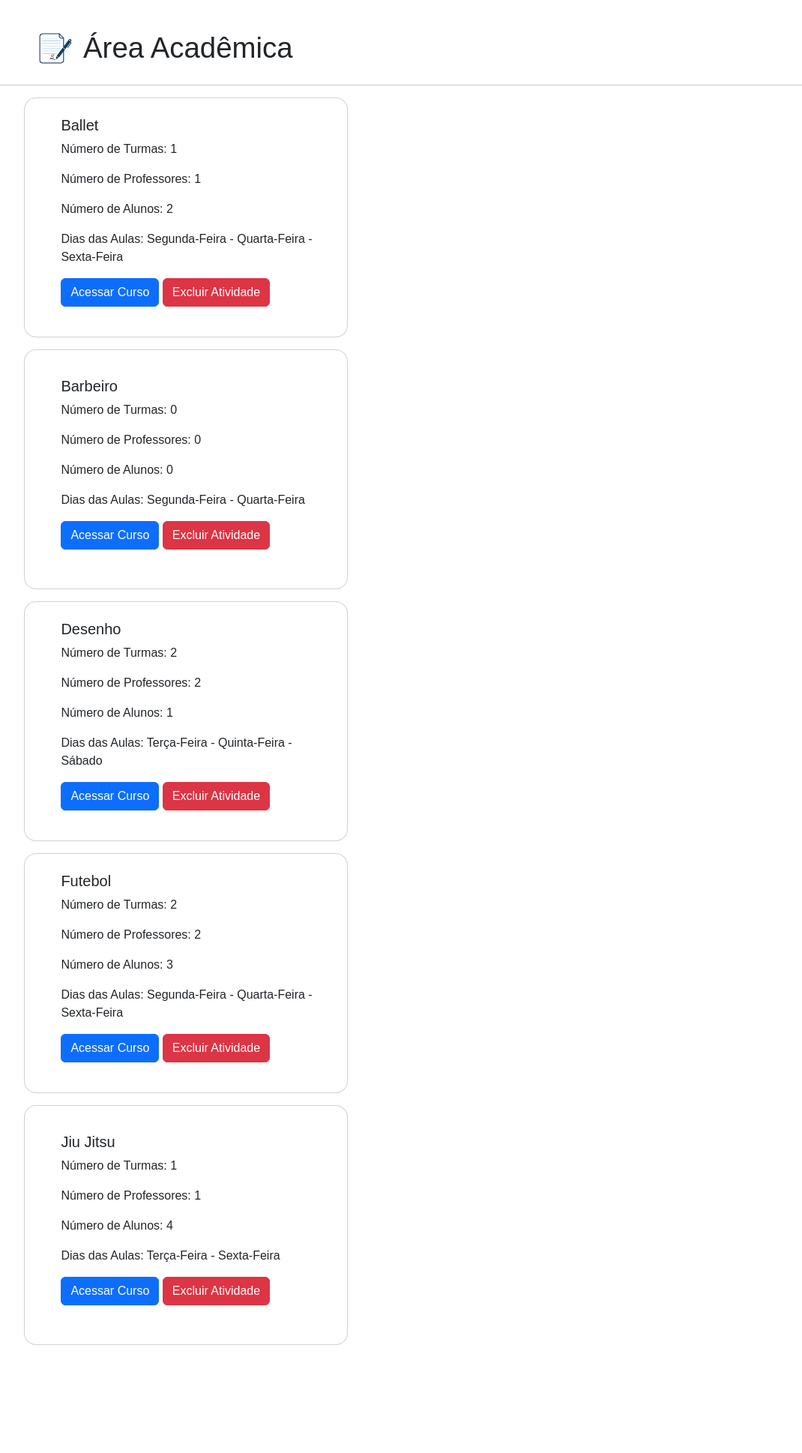
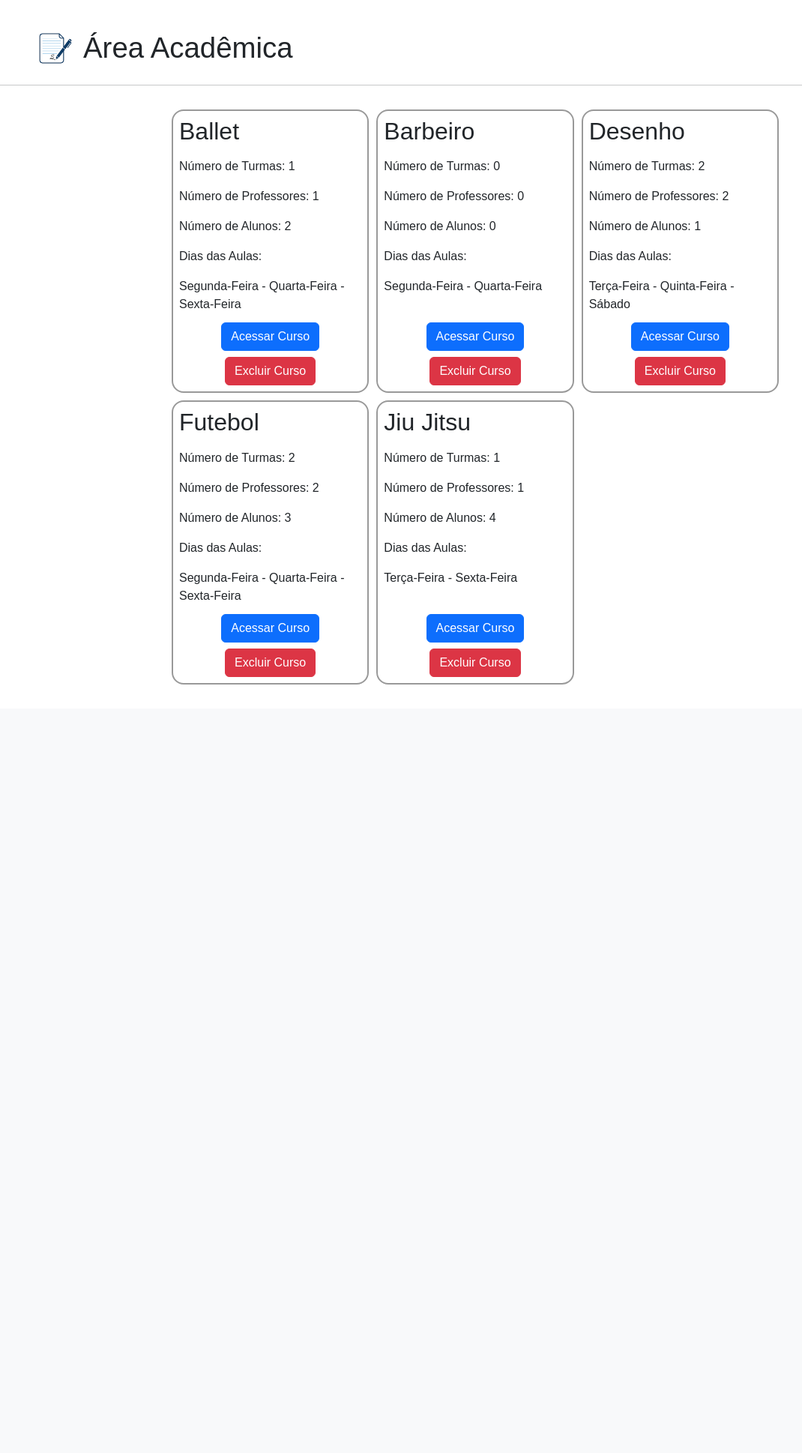
Before and after one commit to vitorcosta98/site_VerboAmar, a Flask app: page /area-academica in a window 1280 px wide. Shown: the part 126-2064 px from the top of the page at 75% size, without its empty margins (6-1076 px from the left). After the commit the page ends 1039 px from the top, so only its background shows below. Run offline with Flask 3, Linux system fonts and the light colour scheme; a user stored in the database is signed in; data comes from the database, SQL or seed files in the repository; both versions use the stored data as it was after the commit.

Commit message:
Ajuste interface (#73)
* fix: Fix nas mensagens de erro

* test: teste

* teste

* feat: Função home
Aniversariantes do dia são exibidos na tela
Função para extrair aniversariantes do dia nos bancos de dados de alunos e professores

* enhance: Atualização de arquivos
Arquivo base: Mudança do campo data_aniversario para data_nascimento
home.html: Inclui aniversários de adms
login.html: Mudança do campo data_aniversario para data_nascimento
forms: Mudança do campo data_aniversario para data_nascimento
routes: Alteração da função carregar_aniversarios para carregar os aniversários dos usuários registrados em Usuarios

* enhance: Alteração de funções
* main.css: Criação de elemento tooltip
* routes.py: alteração da função de cadastro para cadastrar usuário no banco de dados de professores, caso seja selecionado
* login.py: alteração do arquivo para exibir tooltip nos campos adm e professor
* forms.py: alteração dde data de aniversario para data de nascimento no formcriarconta

* enhance: Alteração da página home
* Alteração da imagem de aniversário
* Alteração da mensagem de aniversário de alunos, professores, adms
* Alteração da função de cadastro para cadastrar usuários que também serão professores

* enhance: página home.html
* correção para aparecer o nome todo do aniversariante
* correção para não repetir o nome do aniversariante que é adm e professor

* teste

* enhance: alteração da interface da área acadêmica
* Cards não deformam mais conforme tamanho da tela
* Atualização do arquivo main.css: criação de estilos para os cards da área de cadastro

* enhance: Inclusão de elemento na página turma
* Inclusão de elemento de exclusão no formulário de chamada

* enhance: Configuração de cards
* Configuração de tamanho de card no arquivo main.css para os cards: card-area-academica e card-pag-turmas

* enhance: Tratamento de erros
* Tratamento de erro caso a data digitada no cadastro de turmas, tanto de professores quanto de alunos
* Tratamento de erro caso privilegio não seja igual True

* alteração db e routes.py

* enhancement: Correção do estilo de título da página cad_turma.html

* enhance: Criação da página Indicadores

* enhance: Ajuste de elementos de home.html
* Elementos posicionados no meio da tela, independente do tamanho dela

* enhance: edição de grade de exibição de turmas

```diff
--- a/site_verbo_amar/static/main.css
+++ b/site_verbo_amar/static/main.css
@@ -61,52 +61,68 @@
 }
 
 #cards-cadastro {
+  max-width: 820px;
+  margin: 2em auto;
+
+  display: grid;
+  grid-template-columns: repeat(auto-fill,minmax(180px,2fr));
+  grid-gap: 10px;
+}
+
+#cards-cadastro .card{
+  border: 1px solid #999999;
+  border-radius: 2px;
+
   display: flex;
-  flex-wrap: wrap;
-  align-items: left;
-  gap: 5%;
-  margin: 0vw auto 15vw 7vw;
-  width: 50%;
-}
-#cards-cadastro .card{
-  display: flex;
-  flex-direction: column;
-  padding: 1rem 2rem 3rem 3rem;
-  margin-bottom: 1rem;
-  width: 15rem;
-  height: 15rem;
+  grid-template-rows: max-content 150px 2fr;
   align-items: center;
-  justify-content: space-between;
   border-radius: 2vh;
 }
 
-#card-area-academica {
-  display: flex;
-  flex-wrap: wrap;
-  align-items: left;
-  gap: 5%;
-  margin: 0vw auto 10vw 3vw;
-  width: 50%;
+#card-area-academica .cards {
+  max-width: 810px;
+  margin: 2em auto;
+
+  display: grid;
+  grid-template-columns: repeat(auto-fill,minmax(220px,1fr));
+  grid-gap: 10px;
 }
 
 #card-area-academica .card {
-  display: flex;
-  flex-direction: row;
-  padding: 2rem 2rem 3rem 3rem;
-  margin-bottom: 1rem;
-  width: 27rem;
-  height: 20rem;
-  align-items: center;
-  justify-content: space-between;
+  border: 2px solid #999999;
+  border-radius: 2px;
+
+  display: grid;
+  grid-template-rows: max-content 220px 2fr;
   border-radius: 2vh;
 }
 
+#card-area-academica .card .card-actions {
+  display: flex;
+  flex-direction: column;
+  align-items: center; /* centraliza os botões */
+  gap: 0.5rem;
+  padding: 0.5rem;
+}
+
+
+#card-area-academica .card h2 {
+
+  margin: 0;
+  padding: 0.5rem;
+}
+
+#card-area-academica .card .content {
+  padding: 0.5rem;
+}
+
+
 #card-area-academica .card .button {
-  width: 100%;
+  width: 50%;
   border-radius: 2vh;
   text-decoration: none;
   font-weight: 700;
-  padding: 1em 1.3em;
+  padding: 2em 1.3em;
   text-align: center;
 }
 
--- a/site_verbo_amar/templates/area_academica.html
+++ b/site_verbo_amar/templates/area_academica.html
@@ -10,19 +10,28 @@
 </div>
 <hr>
 <div id="card-area-academica">
-{% for ativ in atividades %}
-  <div class="card">
-    <div class="card-content">
-      <h5 class="card-title">{{atividades[ativ]["nome_atividade"]}}</h5>
-      <p class="card-text">Número de Turmas: {{atividades[ativ]["turmas"]}}</p>
-      <p class="card-text">Número de Professores: {{atividades[ativ]["n_professores"]}}</p>
-      <p class="card-text">Número de Alunos: {{atividades[ativ]["alunos"]}}</p>
-      <p class="card-text">Dias das Aulas: {{atividades[ativ]["dias_aula"]}}</p>
-      <a href="{{ url_for('exibir_turmas', nome=atividades[ativ]['nome_atividade']) }}" class="btn btn-primary">Acessar Curso</a>
-      <a href="{{url_for('excluir_atividade', nome_atividade=atividades[ativ]['nome_atividade']) }}" class="btn btn-danger">Excluir Atividade</a>
+  <div class="cards">
+    {% for ativ in atividades %}
+      <article class="card">
+        <header>
+          <h2>{{atividades[ativ]["nome_atividade"]}}</h2>
+        </header>
+
+        <div class="content">
+          <p>Número de Turmas: {{atividades[ativ]["turmas"]}}</p>
+          <p>Número de Professores: {{atividades[ativ]["n_professores"]}}</p>
+          <p>Número de Alunos: {{atividades[ativ]["alunos"]}}</p>
+          <p>Dias das Aulas:</p>
+          <text>{{atividades[ativ]["dias_aula"]}}</text>
+        </div>
+
+        <div class="card-actions">
+          <a href="{{ url_for('exibir_turmas', nome=atividades[ativ]['nome_atividade']) }}" class="btn btn-primary">Acessar Curso</a>
+          <a href="{{url_for('excluir_atividade', nome_atividade=atividades[ativ]['nome_atividade']) }}" class="btn btn-danger">Excluir Curso</a>
+        </div>
+      </article>
+    {% endfor %}
     </div>
-  </div>
- {% endfor %}
 </div>
 
 {% endblock %}
```
Also changed, not shown: instance/site.db.
